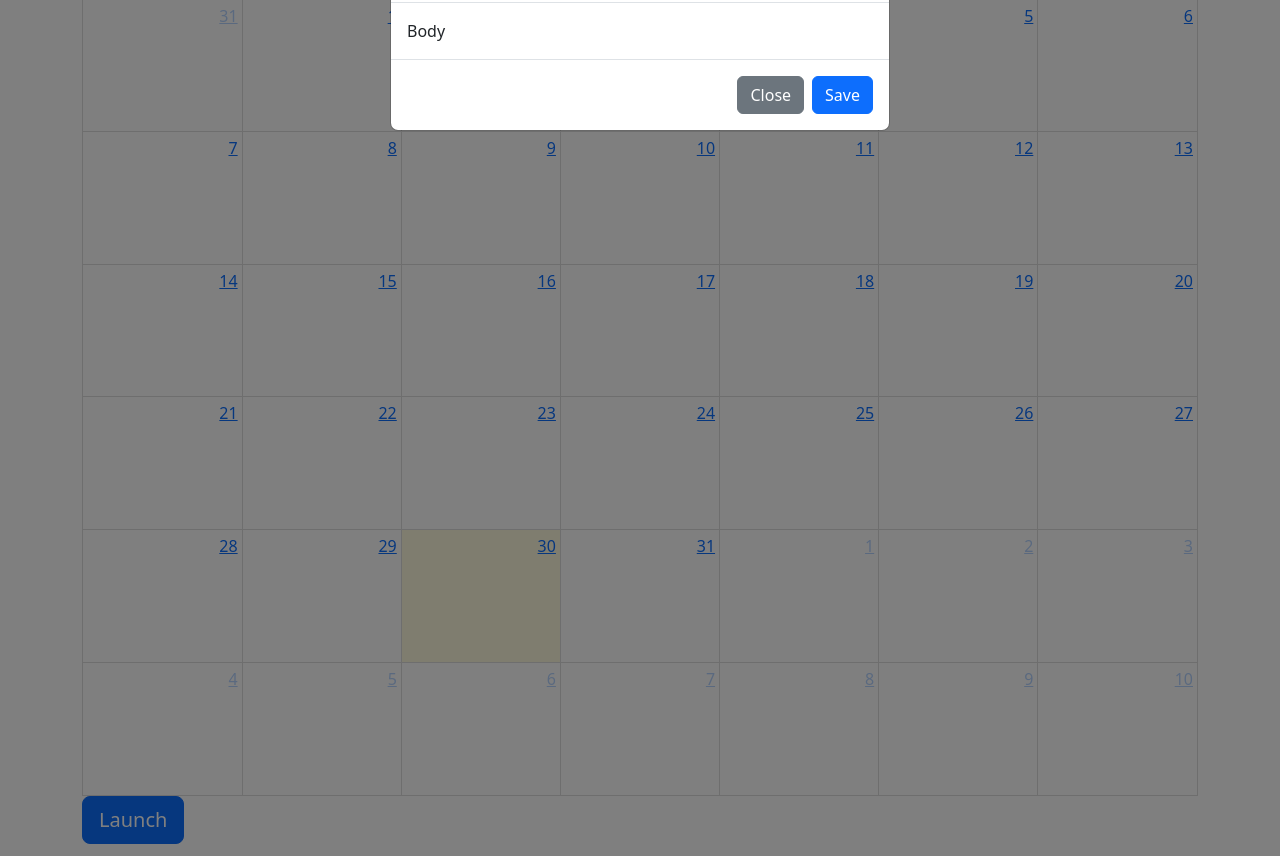
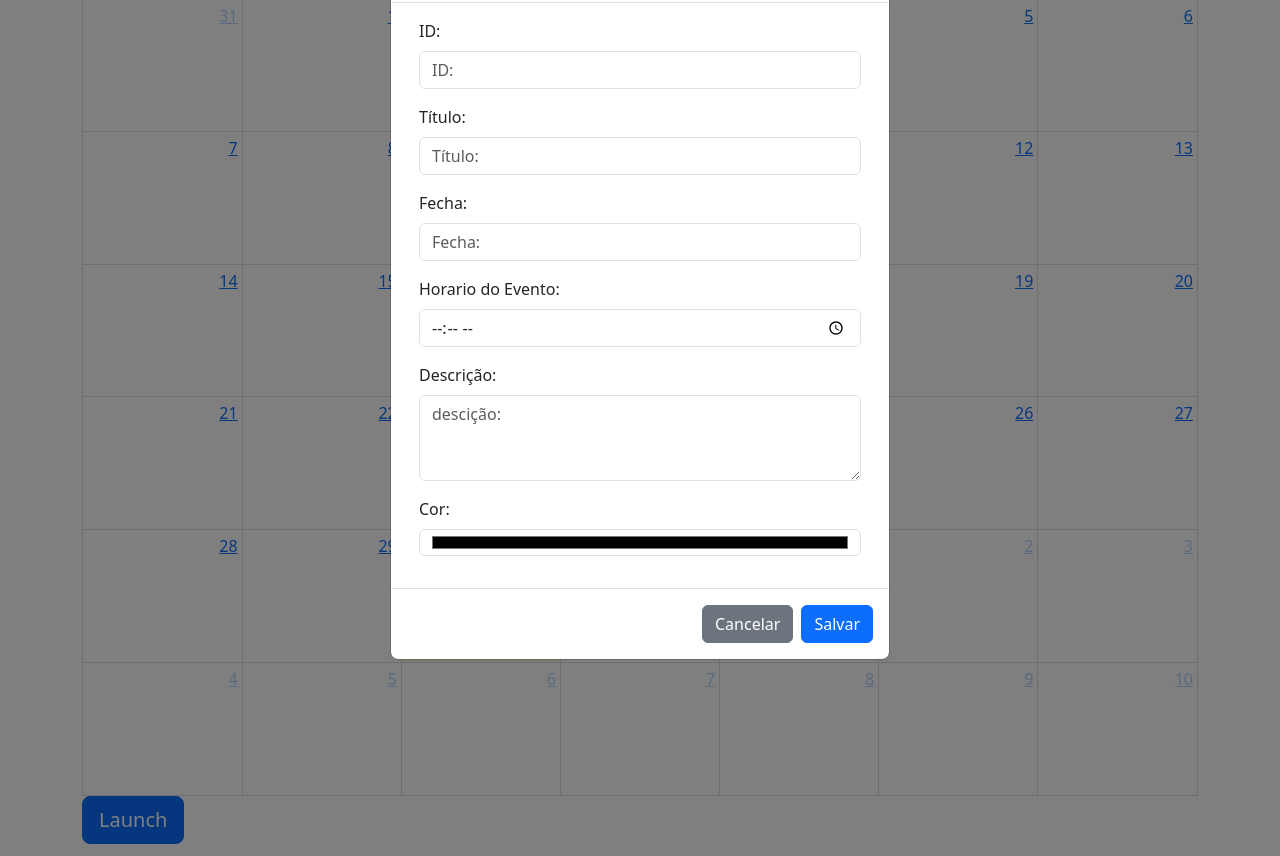
Before and after one commit to marcionavarro/fullcalendar-php-mysql, a PHP site: page / in a window 1280 px wide, after a click on "Launch". Shown: the part 95-951 px from the top of the page. Run offline with PHP 8.4, Linux system fonts and the light colour scheme; data that the repository does not hold is empty.

Commit message:
Interação com o banco de dados

```diff
--- /dev/null
+++ b/api.php
@@ -0,0 +1,12 @@
+<?php
+
+header("Content-Type: application/json");
+// INSERT INTO `tbleventos` (`id`, `title`, `description`, `color`, `start`, `end`)
+// VALUES (NULL, 'Evento 1', 'Flash back aniversário', '#13ec3e', '2023-08-21 20:35:42', '2023-08-22 20:35:42');
+
+$pdo = new PDO("mysql:host=localhost;dbname=agenda", "root", "");
+$conection = $pdo->prepare("SELECT * FROM tbleventos");
+$conection->execute();
+
+$result = $conection->fetchAll(PDO::FETCH_ASSOC);
+print_r(json_encode($result));
--- a/index.php
+++ b/index.php
@@ -36,11 +36,43 @@
                     </button>
                 </div>
                 <div class="modal-body">
-                    Body
+                    <div class="container-fluid">
+                        <form action="" method="post">
+                           <div class="mb-3">
+                               <label for="id" class="form-label">ID:</label>
+                               <input type="text" class="form-control" name="id" id="id" aria-describedby="helpId" placeholder="ID:" />
+                           </div>
+
+                            <div class="mb-3">
+                                <label for="titulo" class="form-label">Título:</label>
+                                <input type="text" class="form-control" name="titulo" id="titulo" aria-describedby="helpId" placeholder="Título:" />
+                            </div>
+
+                            <div class="mb-3">
+                                <label for="fecha" class="form-label">Fecha:</label>
+                                <input type="text" class="form-control" name="fecha" id="fecha" aria-describedby="helpId" placeholder="Fecha:" />
+                            </div>
+
+                            <div class="mb-3">
+                                <label for="hora" class="form-label">Horario do Evento:</label>
+                                <input type="time" class="form-control" name="hora" id="hora" aria-describedby="helpId" placeholder="Hora:" />
+                            </div>
+
+                            <div class="mb-3">
+                                <label for="descricao" class="form-label">Descrição:</label>
+                                <textarea class="form-control" name="descricao" id="descricao" rows="3" placeholder="descição:"></textarea>
+                            </div>
+
+                            <div class="mb-3">
+                                <label for="cor" class="form-label">Cor:</label>
+                                <input type="color" class="form-control" name="cor" id="cor" aria-describedby="helpId" placeholder="cor:" />
+                            </div>
+                        </form>
+                    </div>
                 </div>
                 <div class="modal-footer">
-                    <button type="button" class="btn btn-secondary" data-bs-dismiss="modal">Close</button>
-                    <button type="button" class="btn btn-primary">Save</button>
+                    <button type="button" class="btn btn-secondary" data-bs-dismiss="modal">Cancelar</button>
+                    <button type="button"  onclick="addEvent()" class="btn btn-primary">Salvar</button>
                 </div>
             </div>
         </div>
@@ -68,11 +100,28 @@
             dateClick: function (information) {
                 alert("Pressionado " + information.dateStr);
                 modalEvent.show();
-            }
+            },
+            events: "api.php"
         });
         calendar.render();
     });
 </script>
+<script>
+    function addEvent(){
+        var event = new FormData();
+        event.append("id", document.getElementById('id').value);
+        event.append("titulo", document.getElementById('titulo').value);
+        event.append("fecha", document.getElementById('fecha').value);
+        event.append("hora", document.getElementById('hora').value);
+        event.append("descricao", document.getElementById('descricao').value);
+        event.append("cor", document.getElementById('cor').value);
+
+        for(var value of event.values()){
+            console.log(value)
+        }
+
+    }
+</script>
 
 </body>
 </html>
```
Also changed, not shown: tbleventos.sql (added, +62 -0 lines).
